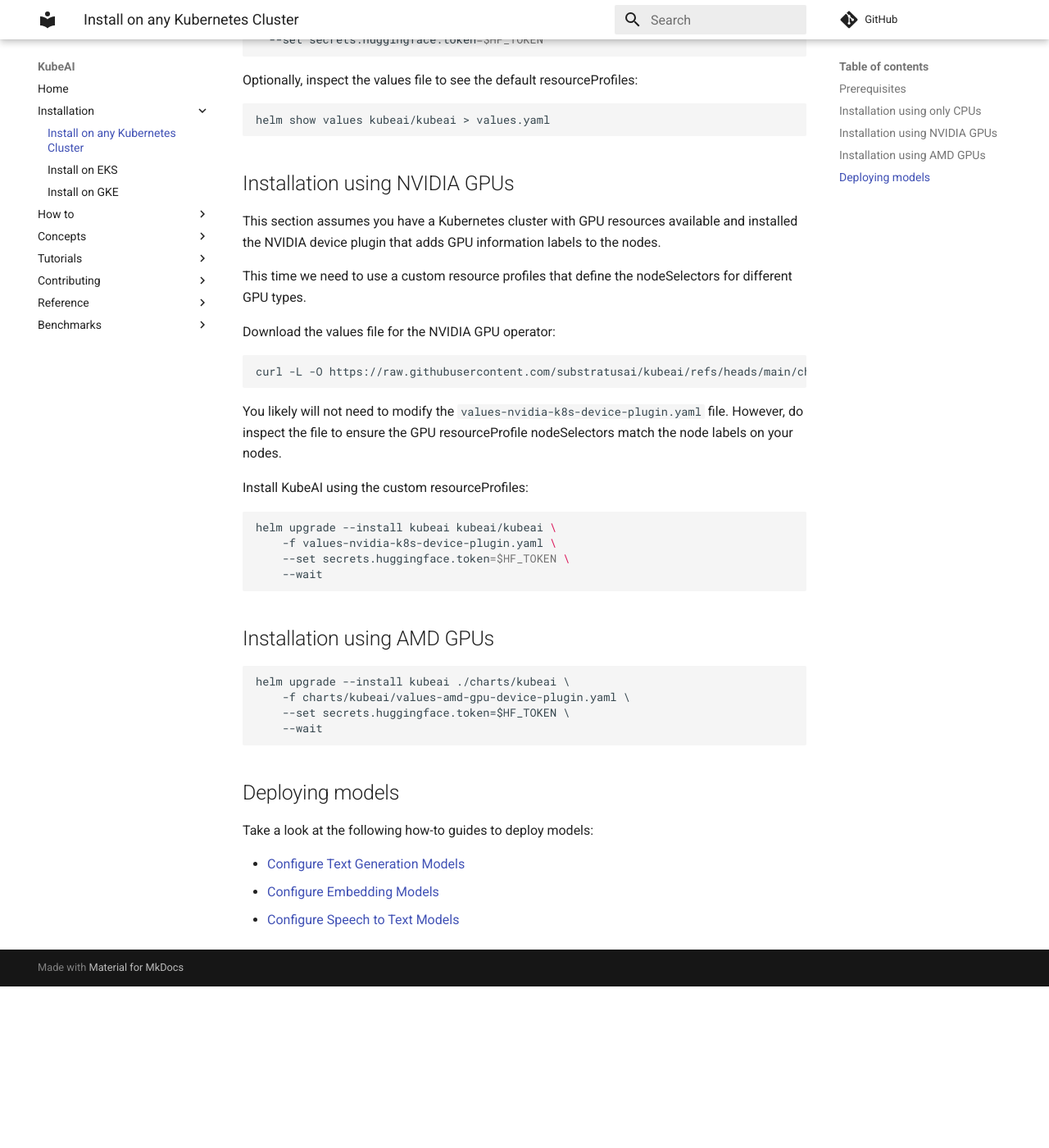
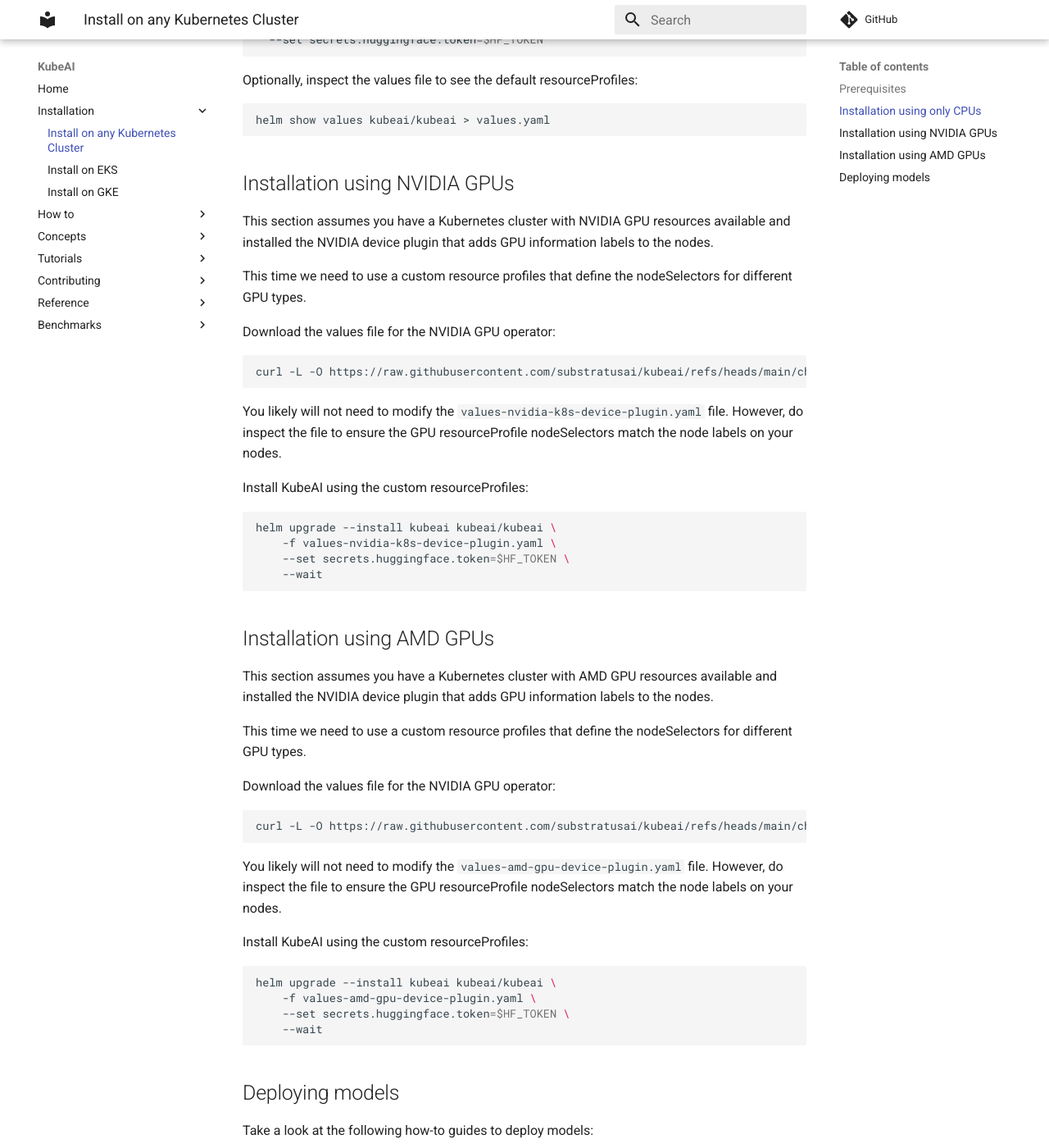
Before and after one commit to substratusai/kubeai, an MkDocs documentation site: the page built from docs/installation/any.md, in a window 1280 px wide and 1400 px high, scrolled down 752 px. Shown: the whole window at 82% size. Built offline with MkDocs 1.6.1 and Material for MkDocs 9.7.7, drawn with Linux system fonts in a browser that asks for light colours; comment, search, counter and statistics services are not loaded; before the commit the page ends 1955 px from its top, so only the background shows below that.

Commit message:
update installation guide

````diff
--- a/docs/installation/any.md
+++ b/docs/installation/any.md
@@ -40,7 +40,7 @@
 
 ## Installation using NVIDIA GPUs
 
-This section assumes you have a Kubernetes cluster with GPU resources available and
+This section assumes you have a Kubernetes cluster with NVIDIA GPU resources available and
 installed the NVIDIA device plugin that adds GPU information labels to the nodes.
 
 This time we need to use a custom resource profiles that define the nodeSelectors
@@ -67,13 +67,30 @@
 
 ## Installation using AMD GPUs
 
+This section assumes you have a Kubernetes cluster with AMD GPU resources available and
+installed the NVIDIA device plugin that adds GPU information labels to the nodes.
+
+This time we need to use a custom resource profiles that define the nodeSelectors
+for different GPU types.
+
+Download the values file for the NVIDIA GPU operator:
+
+```bash
+curl -L -O https://raw.githubusercontent.com/substratusai/kubeai/refs/heads/main/charts/kubeai/values-amd-gpu-device-plugin.yaml
 ```
-helm upgrade --install kubeai ./charts/kubeai \
-    -f charts/kubeai/values-amd-gpu-device-plugin.yaml \
+
+You likely will not need to modify the `values-amd-gpu-device-plugin.yaml` file.
+However, do inspect the file to ensure the GPU resourceProfile nodeSelectors match
+the node labels on your nodes.
+
+
+Install KubeAI using the custom resourceProfiles:
+```bash
+helm upgrade --install kubeai kubeai/kubeai \
+    -f values-amd-gpu-device-plugin.yaml \
     --set secrets.huggingface.token=$HF_TOKEN \
     --wait
 ```
-
 
 ## Deploying models
 
````
